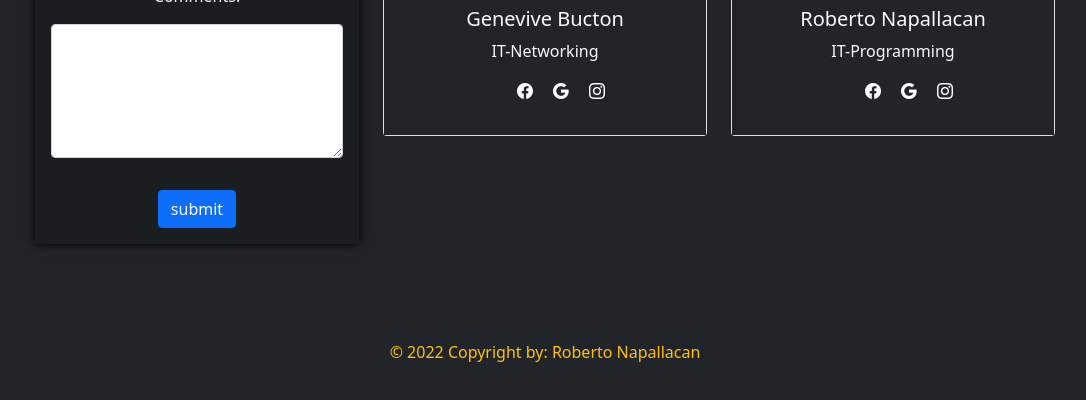
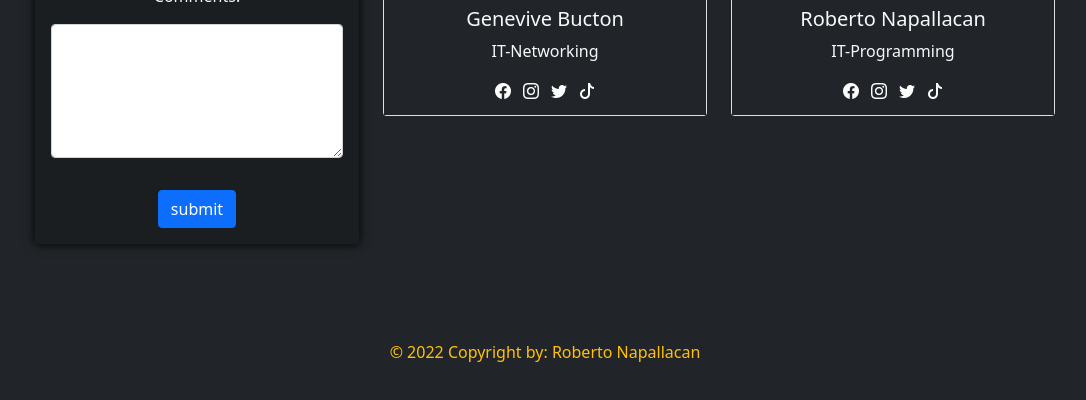
Before and after one commit to robertonaps/naps, a plain HTML site: page index.html in a window 1280 px wide. Shown: the part 3403-3803 px from the top of the page, without its empty margins (95-1181 px from the left). Drawn offline with nearby package versions, Linux system fonts and the light colour scheme.

Commit message:
Add files via upload

```diff
--- a/Style.css
+++ b/Style.css
@@ -16,21 +16,22 @@ font-family: 'Kanit', sans-serif;
   display: flex;
   justify-content: center;
 }
-.social-media ul {
- list-style-type: none;
+
+.social-media a{
+ height: 20px;
+ width: 20px;
+ margin: 0 4px;
+ align-items: center;
+  justify-content:center;
+  color:#fff;
+  transition-duration: 500ms;
+}
+.social-media a:hover{
+  color: blue;
+
 
 }
-.social-media ul li{
- text-decoration: none;
-}
-.social-media ul li a{
-  color: white;
-  padding:10px;
-  transition-duration:500ms;
-}
-.social-media ul li a:hover{
-  color:blue;
-}
+
 
 
 /*---skills card shadow*/
--- a/index.html
+++ b/index.html
@@ -301,20 +301,11 @@
   <div class="card-body bg-dark">
     <h5 class="card-title">Genevive Bucton</h5>
     <p class="card-text">IT-Networking</p>
-
-    <div class="social-media">
-      <ul class="nav-navbar d-flex justify-content-center align-items-center text-center ">
-        <li>
+ <div class="social-media">
 <a class="bi bi-facebook" href="https://www.facebook.com/genevive.bucton.50"></a>
-      </li>
-        <li>
-<a class="bi bi-google" href="https://www.facebook.com/genevive.bucton.50"></a>
-      </li>
-        <li>
-<a class="bi bi-instagram" href="https://www.facebook.com/genevive.bucton.50"></a>
-      </li>
-
-      </ul>
+<a class="bi bi-instagram" href="#"></a>
+<a class="bi bi-twitter" href="#"></a>
+<a class="bi bi-tiktok" href="#"></a>
     </div>
   </div>
 </div>
@@ -330,18 +321,10 @@
     <h5 class="card-title">Roberto Napallacan</h5>
     <p class="card-text">IT-Programming</p>
  <div class="social-media">
-      <ul class="nav-navbar d-flex justify-content-center align-items-center">
-        <li>
 <a class="bi bi-facebook" href="https://www.facebook.com/profile.php?id=100025334586268"></a>
-      </li>
-<li>
-<a class="bi bi-google" href="https://www.facebook.com/profile.php?id=100025334586268"></a>
-      </li>
-<li>
-<a class="bi bi-instagram" href="https://www.facebook.com/profile.php?id=100025334586268"></a>
-      </li>
-
-      </ul>
+<a class="bi bi-instagram" href="#"></a>
+<a class="bi bi-twitter" href="#"></a>
+<a class="bi bi-tiktok" href="#"></a>
     </div>
   </div>
 </div>
```
